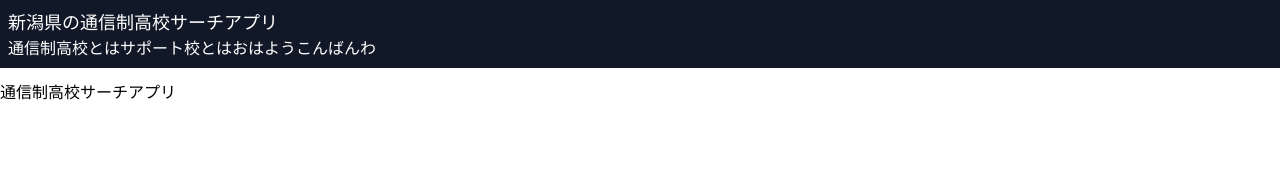
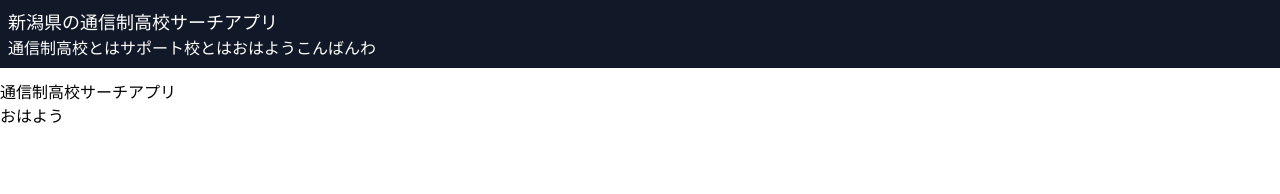
Before and after one commit to Sug1re/correspondence-app, a Next.js app: page / in a window 1280 px wide. Shown: the top 194 px of the page. Built offline with nearby package versions, Linux system fonts and the light colour scheme.

Commit message:
M r.saitouがコミット

```diff
--- a/app/page.tsx
+++ b/app/page.tsx
@@ -2,6 +2,7 @@ export default function Home() {
   return (
     <main>
       <div className="pt-20">通信制高校サーチアプリ</div>
+      <div>おはよう</div>
     </main>
   );
 }
```
Also changed, not shown: package.json (+7 -8 lines), 1 other file (tests, documents, lock files or other folders).
